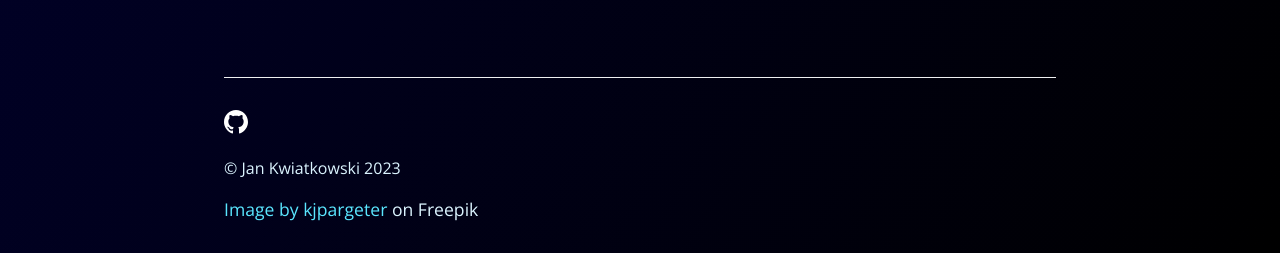
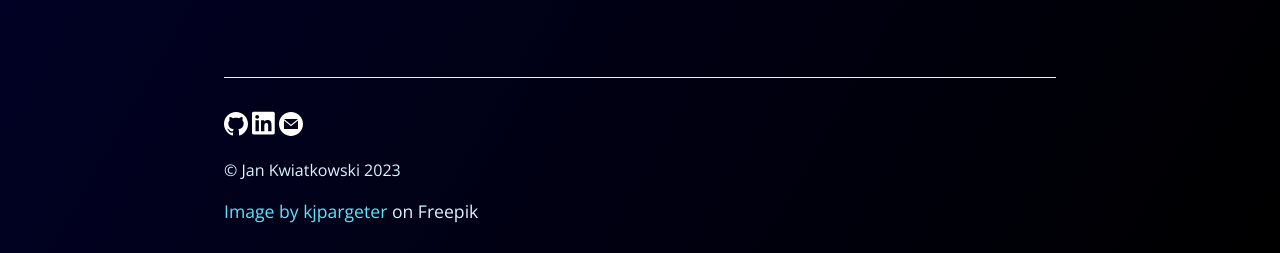
Before and after one commit to jkwiatk1/jk_website, a Jekyll site: the page built from index.md, in a window 1280 px wide. Shown: the part 1181-1434 px from the top of the page. Built offline with Jekyll 4.4.1, drawn with Linux system fonts in a browser that asks for light colours.

Commit message:
Add works good github, linkedin, contact icon on the bottom of the page

```diff
--- a/_layouts/default.html
+++ b/_layouts/default.html
@@ -101,36 +101,25 @@
 
                 <!-- Github icon -->
                 <span class="my-span-icon">
-                    <a href="{{ site.github.owner_url }}" aria-label="{{ site.github.owner_name }}'s GitHub" title="{{ site.github.owner_name }}'s GitHub">
-                        <svg class="my-svg-icon" xmlns="http://www.w3.org/2000/svg" width="24" height="24" viewBox="0 0 24 24"><path d="M12 0c-6.626 0-12 5.373-12 12 0 5.302 3.438 9.8 8.207 11.387.599.111.793-.261.793-.577v-2.234c-3.338.726-4.033-1.416-4.033-1.416-.546-1.387-1.333-1.756-1.333-1.756-1.089-.745.083-.729.083-.729 1.205.084 1.839 1.237 1.839 1.237 1.07 1.834 2.807 1.304 3.492.997.107-.775.418-1.305.762-1.604-2.665-.305-5.467-1.334-5.467-5.931 0-1.311.469-2.381 1.236-3.221-.124-.303-.535-1.524.117-3.176 0 0 1.008-.322 3.301 1.23.957-.266 1.983-.399 3.003-.404 1.02.005 2.047.138 3.006.404 2.291-1.552 3.297-1.23 3.297-1.23.653 1.653.242 2.874.118 3.176.77.84 1.235 1.911 1.235 3.221 0 4.609-2.807 5.624-5.479 5.921.43.372.823 1.102.823 2.222v3.293c0 .319.192.694.801.576 4.765-1.589 8.199-6.086 8.199-11.386 0-6.627-5.373-12-12-12z" fill="white"/></svg>
+                    <a href="{{ site.github.owner_url }}" aria-label="{{ site.github.owner_name }}'s GitHub" title="{{ site.author }} GitHub">
+                        <svg class="my-svg-icon" xmlns="http://www.w3.org/2000/svg" width="24" height="24" viewBox="0 0 24 24"><style>svg{fill:#ffffff}</style><path d="M12 0c-6.626 0-12 5.373-12 12 0 5.302 3.438 9.8 8.207 11.387.599.111.793-.261.793-.577v-2.234c-3.338.726-4.033-1.416-4.033-1.416-.546-1.387-1.333-1.756-1.333-1.756-1.089-.745.083-.729.083-.729 1.205.084 1.839 1.237 1.839 1.237 1.07 1.834 2.807 1.304 3.492.997.107-.775.418-1.305.762-1.604-2.665-.305-5.467-1.334-5.467-5.931 0-1.311.469-2.381 1.236-3.221-.124-.303-.535-1.524.117-3.176 0 0 1.008-.322 3.301 1.23.957-.266 1.983-.399 3.003-.404 1.02.005 2.047.138 3.006.404 2.291-1.552 3.297-1.23 3.297-1.23.653 1.653.242 2.874.118 3.176.77.84 1.235 1.911 1.235 3.221 0 4.609-2.807 5.624-5.479 5.921.43.372.823 1.102.823 2.222v3.293c0 .319.192.694.801.576 4.765-1.589 8.199-6.086 8.199-11.386 0-6.627-5.373-12-12-12z" fill="white"/></svg>
                     </a>
                 </span>
 
                 <!-- Linkedin icon -->
-                <span class="my-span-icon">
-                    <a href="https://www.linkedin.com/in/jan-kwiatkowski-516a7922a/" aria-label="LinkedIn" title="LinkedIn">
-                        <svg class="my-svg-icon" xmlns="http://www.w3.org/2000/svg" width="24" height="24" viewBox="0 0 24 24"><path d="M416 32H31.9C14.3 32 0 46.5 0 64.3v383.4C0 465.5 14.3 480 31.9 480H416c17.6 0 32-14.5 32-32.3V64.3c0-17.8-14.4-32.3-32-32.3zM135.4 416H69V202.2h66.5V416zm-33.2-243c-21.3 0-38.5-17.3-38.5-38.5S80.9 96 102.2 96c21.2 0 38.5 17.3 38.5 38.5 0 21.3-17.2 38.5-38.5 38.5zm282.1 243h-66.4V312c0-24.8-.5-56.7-34.5-56.7-34.6 0-39.9 27-39.9 54.9V416h-66.4V202.2h63.7v29.2h.9c8.9-16.8 30.6-34.5 62.9-34.5 67.2 0 79.7 44.3 79.7 101.9V416z"/></svg>
-                    </a>
-                </span>
-
-                <!-- RSS icon -->
-                {% if site.plugins contains "jekyll-feed" %}
-                <span class="my-span-icon">
-                    <a href="{{ "/feed.xml" | absolute_url }}" aria-label="RSS feed" title="{{ site.github.owner_name }}'s RSS feed">
-                        <svg class="my-svg-icon" xmlns="http://www.w3.org/2000/svg" width="24" height="24" viewBox="0 0 24 24"><path d="M12 0c-6.627 0-12 5.373-12 12s5.373 12 12 12 12-5.373 12-12-5.373-12-12-12zm-3.374 17c-.897 0-1.626-.727-1.626-1.624s.729-1.624 1.626-1.624 1.626.727 1.626 1.624-.729 1.624-1.626 1.624zm3.885 0c-.03-3.022-2.485-5.474-5.511-5.504v-2.406c4.361.03 7.889 3.555 7.92 7.91h-2.409zm4.081 0c-.016-5.297-4.303-9.571-9.592-9.594v-2.406c6.623.023 11.985 5.384 12 12h-2.408z" fill="white"/></svg>
-                    </a>
-                </span>
-                {% endif %}
+                <a href="https://www.linkedin.com/in/jan-kwiatkowski-516a7922a/" aria-label="LinkedIn" title="{{ site.author }} LinkedIn" style="color: white;">
+                    <svg
+                        xmlns="http://www.w3.org/2000/svg" height="1.625em" viewBox="0 0 448 512"><!--! Font Awesome Free 6.4.2 by @fontawesome - https://fontawesome.com License - https://fontawesome.com/license (Commercial License) Copyright 2023 Fonticons, Inc. --><style>svg{fill:#ffffff}</style><path d="M416 32H31.9C14.3 32 0 46.5 0 64.3v383.4C0 465.5 14.3 480 31.9 480H416c17.6 0 32-14.5 32-32.3V64.3c0-17.8-14.4-32.3-32-32.3zM135.4 416H69V202.2h66.5V416zm-33.2-243c-21.3 0-38.5-17.3-38.5-38.5S80.9 96 102.2 96c21.2 0 38.5 17.3 38.5 38.5 0 21.3-17.2 38.5-38.5 38.5zm282.1 243h-66.4V312c0-24.8-.5-56.7-34.5-56.7-34.6 0-39.9 27-39.9 54.9V416h-66.4V202.2h63.7v29.2h.9c8.9-16.8 30.6-34.5 62.9-34.5 67.2 0 79.7 44.3 79.7 101.9V416z"/>
+                    </svg>
+                </a>
 
                 <!-- Contact icon -->
                 {% assign contact_page = site.pages | where: "path", "contact.md" | first %}
-                {% if contact_page.title %}
                 <span class="my-span-icon">
-                    <a href="{{ contact_page.url | absolute_url }}" aria-label="Contact" title="Contact {{ site.github.owner_name }}">
+                    <a href="mailto:kwiatkor9@gmail.com" aria-label="Contact" title="Contact {{ site.author }} by kwiatkor9@gmail.com">
                         <svg class="my-svg-icon" xmlns="http://www.w3.org/2000/svg" width="24" height="24" viewBox="0 0 24 24"><path d="M12 .02c-6.627 0-12 5.373-12 12s5.373 12 12 12 12-5.373 12-12-5.373-12-12-12zm6.99 6.98l-6.99 5.666-6.991-5.666h13.981zm.01 10h-14v-8.505l7 5.673 7-5.672v8.504z"/></svg>
                     </a>
                 </span>
-                {% endif %}
 
                 <p>&copy; Jan Kwiatkowski 2023</p>
 
```
